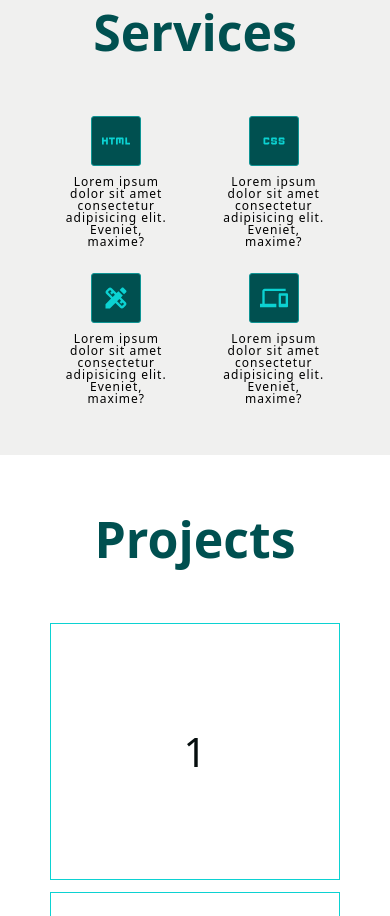
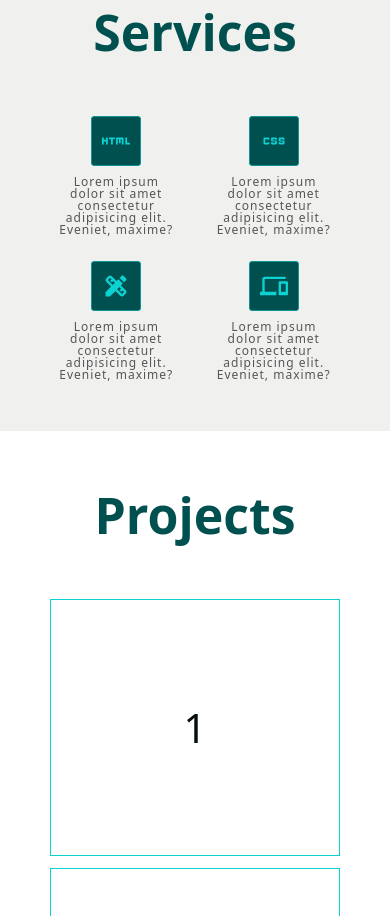
Before and after one commit to bmpandrada/portfolio23, a React (Vite) app: page / in a window 390 px wide. Shown: the part 822-1738 px from the top of the page. Built offline with nearby package versions, Linux system fonts and the light colour scheme.

Commit message:
new portfolio

```diff
--- a/src/index.css
+++ b/src/index.css
@@ -48,7 +48,6 @@ body{
   display: grid;
   grid-template-columns: repeat(2, 1fr);
   gap: 1.2rem;
-
 }
 .col-2-of-4{
   display: grid;
@@ -170,6 +169,7 @@ background: #005050;
 .hero .show{
   font-size: 1.6rem;
   display: block;
+
 }.hide{
   display: none;
 }
@@ -192,8 +192,7 @@ background: #005050;
   gap: 2.5rem;
 }
 .fbox{
-  color: black;
-  padding: 5rem 2rem;
+  padding: 5rem 1.1rem;
   display: flex;
   align-items: center;
   gap: 1.2rem;
@@ -208,6 +207,7 @@ background: #005050;
 }
 .fbox p{
   font-size: 1.6rem;
+  color: #565656;
   line-height: 1;
   letter-spacing: 1px;
 }
@@ -317,7 +317,7 @@ footer{
   text-align: center;
 }
 .fbox {
-  padding: 0 1rem;
+  padding: 0 0.5rem;
   flex-direction: column;
   display: flex;
   align-items: center;
```
